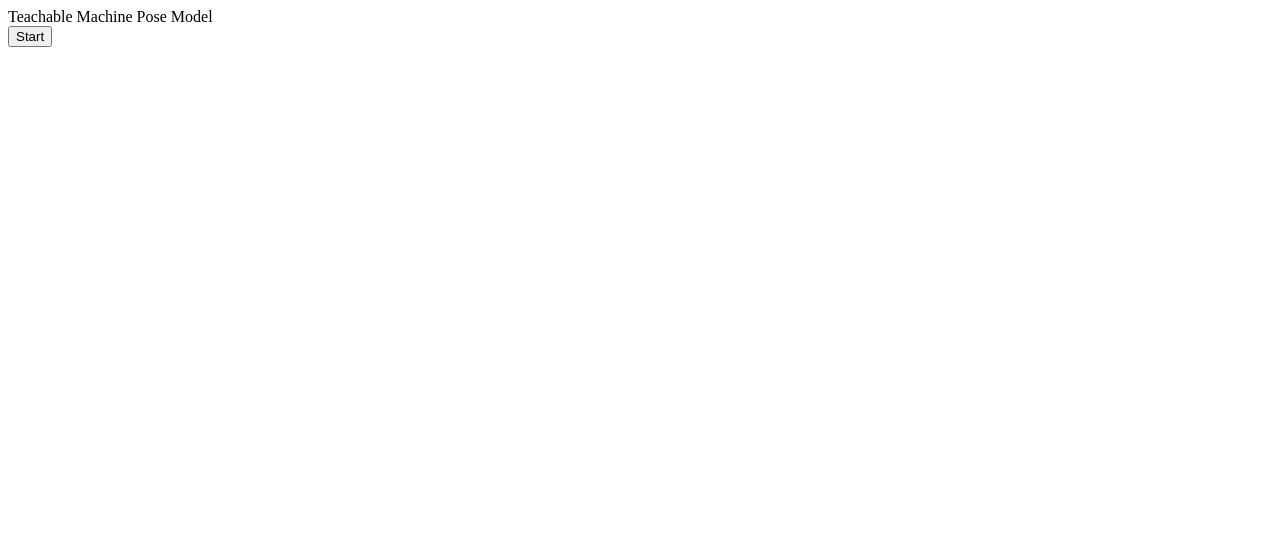
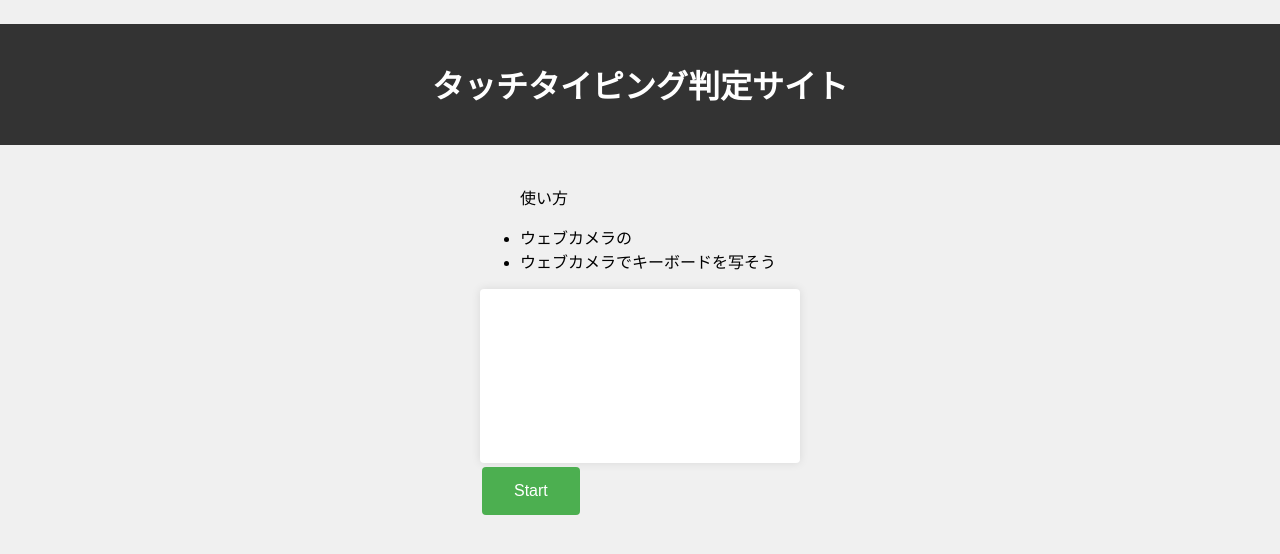
Before and after one commit to chcolte/AIcource-final-assignment, a plain HTML site: page index.html in a window 1280 px wide. Drawn offline with Linux system fonts and the light colour scheme.

Commit message:
Update index.html

```diff
--- a/index.html
+++ b/index.html
@@ -1,7 +1,67 @@
-<div>Teachable Machine Pose Model</div>
-<button type="button" onclick="init()">Start</button>
-<div><canvas id="canvas"></canvas></div>
+<!DOCTYPE html>
+<html lang="en">
+<head>
+    <meta charset="UTF-8">
+    <meta name="viewport" content="width=device-width, initial-scale=1.0">
+    <title>Teachable Machine Pose Model</title>
+    <style>
+        body {
+            font-family: Arial, sans-serif;
+            background-color: #f0f0f0;
+            margin: 0;
+            padding: 0;
+            display: flex;
+            flex-direction: column;
+            align-items: center;
+
+            height: 100vh;
+        }
+        header, footer {
+            background-color: #333;
+            color: white;
+            padding: 1em;
+            text-align: center;
+            width: 100%;
+            margin: 24px;
+        }
+        .button {
+            background-color: #4CAF50;
+            border: none;
+            color: white;
+            padding: 15px 32px;
+            text-align: center;
+            text-decoration: none;
+            display: inline-block;
+            font-size: 16px;
+            margin: 4px 2px;
+            cursor: pointer;
+            border-radius: 4px;
+        }
+        .canvas-container {
+            background-color: white;
+            padding: 10px;
+            border-radius: 4px;
+            box-shadow: 0 0 10px rgba(0, 0, 0, 0.1);
+        }
+    </style>
+</head>
+<body>
+    <header>
+        <h1>タッチタイピング判定サイト</h1>
+    </header>
+    <main>
+        <ul>
+         <p>使い方</p>
+         <li>ウェブカメラの</li>
+         <li>ウェブカメラでキーボードを写そう</li>
+        </ul>
+
+        <div class="canvas-container">
+            <canvas id="canvas"></canvas>
+        </div>
+        <button class="button" type="button" onclick="init()">Start</button>
         <div id="label-container"></div>
+    </main>
     <script src="https://cdn.jsdelivr.net/npm/@tensorflow/tfjs@1.3.1/dist/tf.min.js"></script>
     <script src="https://cdn.jsdelivr.net/npm/@teachablemachine/pose@0.8/dist/teachablemachine-pose.min.js"></script>
     <script type="text/javascript">
@@ -79,3 +139,5 @@
             }
         }
     </script>
+</body>
+</html>
```
Lines whose indentation alone changed are shown as unchanged.
